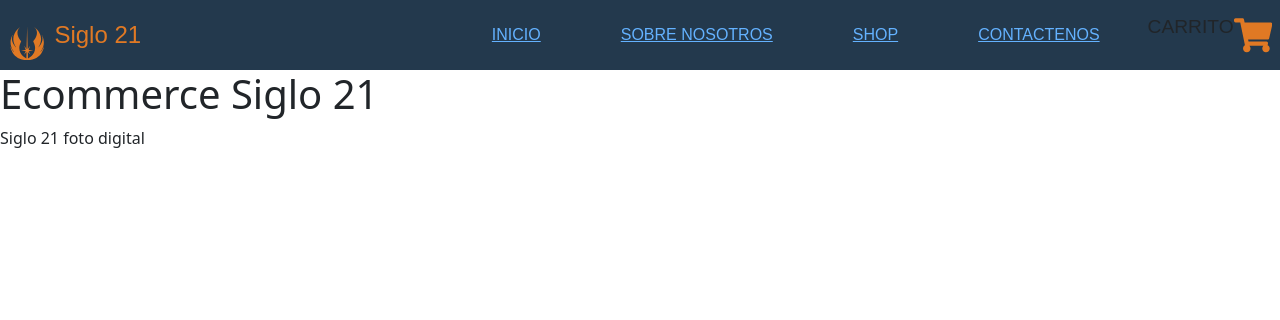
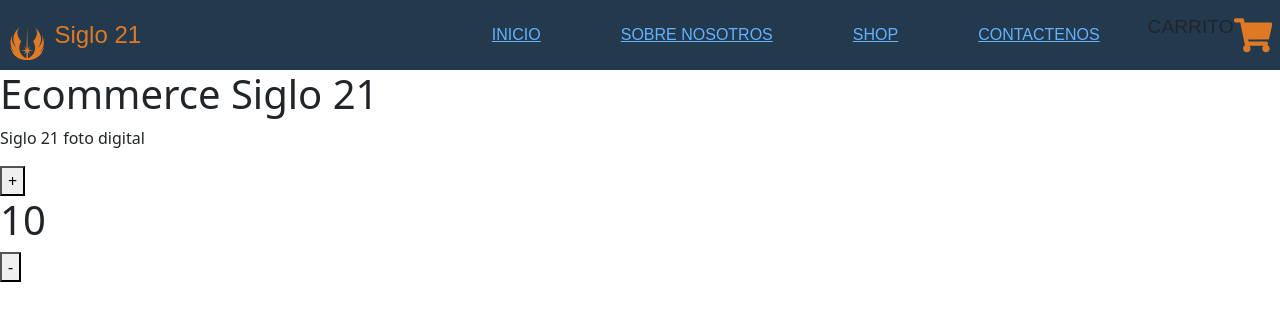
Before and after one commit to LuchoD17/CHouse-React-Project-Ecommerce, a React (Create React App) app: page / in a window 1280 px wide. Shown: the top 320 px of the page. Built offline with nearby package versions, Linux system fonts and the light colour scheme.

Commit message:
Desafio boton

```diff
--- a/src/App.jsx
+++ b/src/App.jsx
@@ -2,12 +2,14 @@
 import './App.css';
 import Navbar from './components/Navbar/Navbar';
 import ItemListContainer from './components/ItemListContainer/ItemListContainer';
+import ItemCount from './components/ItemCount/ItemCount';
 
 function App() {
   return(
     <>
     <Navbar />
     <ItemListContainer greeting="Ecommerce Siglo 21" />
+    <ItemCount />
     </>
     )
 }
--- /dev/null
+++ b/src/components/ItemCount/ItemCount.jsx
@@ -0,0 +1,21 @@
+import { useState } from 'react'
+function ItemCount (){
+    const [number, setNumber] = useState(10)
+
+    const sumar = () => {
+        setNumber (number + 1)
+    }
+
+    const restar = () => {
+        setNumber (number - 1)
+    }
+    return (
+        <>
+        <button onClick={sumar}>+</button>
+        <h1>{number}</h1>
+        <button onClick={restar}>-</button>
+        </>
+    )
+}
+
+export default ItemCount
```
